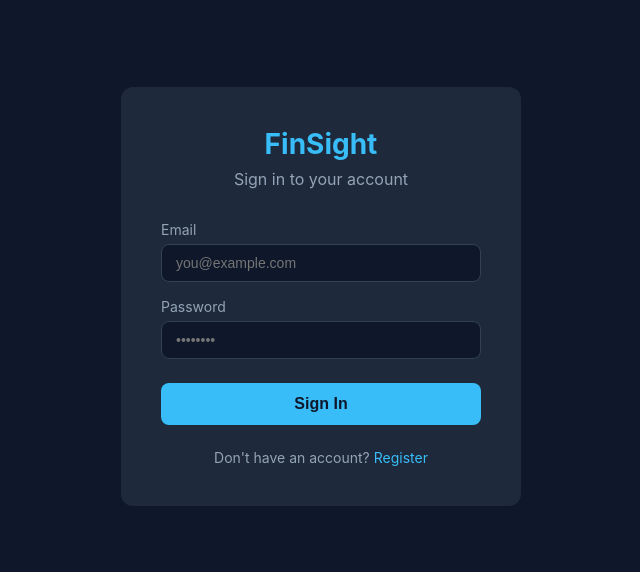
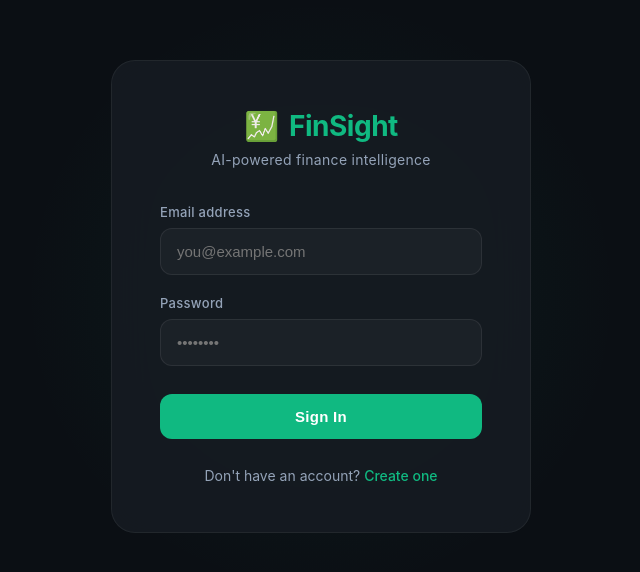
Before and after one commit to Zablon-Tesfaye/finsight, a React (Vite) app in the folder frontend/finsight-ui/: page /login in a window 1280 px wide. Shown: the part 104-676 px from the top of the page, without its empty margins (319-959 px from the left). Built offline with nearby package versions, Linux system fonts and the light colour scheme.

Commit message:
style: redesign login page with premium glass morphism UI

```diff
--- a/frontend/finsight-ui/src/pages/Login.jsx
+++ b/frontend/finsight-ui/src/pages/Login.jsx
@@ -2,53 +2,61 @@ import { useState } from 'react';
 import { useNavigate, Link } from 'react-router-dom';
 import api from '../api';
 
-// ============================================
-// LOGIN PAGE
-// Handles user login and stores JWT token
-// ============================================
 export default function Login() {
-  // useState stores the form values and error message
   const [email, setEmail] = useState('');
   const [password, setPassword] = useState('');
   const [error, setError] = useState('');
+  const [loading, setLoading] = useState(false);
   const navigate = useNavigate();
 
-  // ============================================
-  // HANDLE SUBMIT
-  // Called when user clicks the login button
-  // ============================================
-  const handleSubmit = async (e) => {
-    e.preventDefault();
+  const handleSubmit = async () => {
+    setLoading(true);
+    setError('');
     try {
-      // send email and password to backend
       const response = await api.post('/auth/login', { email, password });
-
-      // store the JWT token in localStorage
       localStorage.setItem('token', response.data.access_token);
-
-      // redirect to dashboard
       navigate('/dashboard');
     } catch (err) {
       setError('Invalid email or password');
+      setLoading(false);
     }
+  };
+
+  const handleKeyDown = (e) => {
+    if (e.key === 'Enter') handleSubmit();
   };
 
   return (
     <div style={styles.container}>
+      {/* BACKGROUND GLOW */}
+      <div style={styles.glow} />
+
       <div style={styles.card}>
-        <h1 style={styles.title}>FinSight</h1>
-        <p style={styles.subtitle}>Sign in to your account</p>
+        {/* LOGO */}
+        <div style={styles.logoWrapper}>
+          <div style={styles.logoIcon}>💹</div>
+          <h1 style={styles.logo}>FinSight</h1>
+        </div>
 
-        {error && <p style={styles.error}>{error}</p>}
+        <p style={styles.subtitle}>
+          AI-powered finance intelligence
+        </p>
+
+        {error && (
+          <div style={styles.errorBox}>
+            <span>⚠ {error}</span>
+          </div>
+        )}
 
         <div style={styles.form}>
           <div style={styles.field}>
-            <label style={styles.label}>Email</label>
+            <label style={styles.label}>Email address</label>
             <input
               style={styles.input}
               type="email"
               value={email}
               onChange={(e) => setEmail(e.target.value)}
+              onKeyDown={handleKeyDown}
               placeholder="you@example.com"
             />
           </div>
@@ -60,102 +68,148 @@ export default function Login() {
               type="password"
               value={password}
               onChange={(e) => setPassword(e.target.value)}
+              onKeyDown={handleKeyDown}
               placeholder="••••••••"
             />
           </div>
 
-          <button style={styles.button} onClick={handleSubmit}>
-            Sign In
+          <button
+            style={{
+              ...styles.button,
+              opacity: loading ? 0.7 : 1,
+            }}
+            onClick={handleSubmit}
+            disabled={loading}
+          >
+            {loading ? 'Signing in...' : 'Sign In'}
           </button>
         </div>
 
-        <p style={styles.link}>
+        <p style={styles.footer}>
           Don't have an account?{' '}
-          <Link to="/register" style={styles.linkText}>Register</Link>
+          <Link to="/register" style={styles.link}>
+            Create one
+          </Link>
         </p>
       </div>
     </div>
   );
 }
 
-// ============================================
-// STYLES
-// Inline styles to keep everything in one file
-// ============================================
 const styles = {
   container: {
     minHeight: '100vh',
     display: 'flex',
     alignItems: 'center',
     justifyContent: 'center',
-    backgroundColor: '#0f172a',
+    backgroundColor: '#0B0F14',
+    position: 'relative',
+    overflow: 'hidden',
+  },
+  glow: {
+    position: 'absolute',
+    width: '600px',
+    height: '600px',
+    borderRadius: '50%',
+    background: 'radial-gradient(circle, rgba(16,185,129,0.08) 0%, transparent 70%)',
+    top: '50%',
+    left: '50%',
+    transform: 'translate(-50%, -50%)',
+    pointerEvents: 'none',
   },
   card: {
-    backgroundColor: '#1e293b',
-    padding: '40px',
-    borderRadius: '12px',
+    backgroundColor: 'rgba(22, 27, 34, 0.9)',
+    backdropFilter: 'blur(20px)',
+    border: '1px solid rgba(255,255,255,0.06)',
+    padding: '48px',
+    borderRadius: '24px',
     width: '100%',
-    maxWidth: '400px',
+    maxWidth: '420px',
+    position: 'relative',
+    zIndex: 1,
   },
-  title: {
-    color: '#38bdf8',
+  logoWrapper: {
+    display: 'flex',
+    alignItems: 'center',
+    justifyContent: 'center',
+    gap: '10px',
+    marginBottom: '8px',
+  },
+  logoIcon: {
     fontSize: '28px',
-    fontWeight: 'bold',
-    textAlign: 'center',
-    margin: '0 0 8px 0',
+  },
+  logo: {
+    color: '#10B981',
+    fontSize: '28px',
+    fontWeight: '700',
+    letterSpacing: '-0.5px',
   },
   subtitle: {
-    color: '#94a3b8',
+    color: '#94A3B8',
     textAlign: 'center',
-    marginBottom: '32px',
+    fontSize: '14px',
+    marginBottom: '36px',
+    letterSpacing: '0.3px',
+  },
+  errorBox: {
+    backgroundColor: 'rgba(239, 68, 68, 0.1)',
+    border: '1px solid rgba(239, 68, 68, 0.3)',
+    borderRadius: '10px',
+    padding: '12px 16px',
+    color: '#EF4444',
+    fontSize: '14px',
+    marginBottom: '20px',
+    textAlign: 'center',
   },
   form: {
     display: 'flex',
     flexDirection: 'column',
-    gap: '16px',
+    gap: '20px',
   },
   field: {
     display: 'flex',
     flexDirection: 'column',
-    gap: '6px',
+    gap: '8px',
   },
   label: {
-    color: '#94a3b8',
+    color: '#94A3B8',
+    fontSize: '13px',
+    fontWeight: '500',
+    letterSpacing: '0.3px',
+  },
+  input: {
+    padding: '14px 16px',
+    borderRadius: '12px',
+    border: '1px solid rgba(255,255,255,0.08)',
+    backgroundColor: 'rgba(255,255,255,0.03)',
+    color: '#F8FAFC',
+    fontSize: '15px',
+    outline: 'none',
+    transition: 'border-color 0.2s',
+    width: '100%',
+  },
+  button: {
+    padding: '14px',
+    backgroundColor: '#10B981',
+    color: '#fff',
+    border: 'none',
+    borderRadius: '12px',
+    fontSize: '15px',
+    fontWeight: '600',
+    cursor: 'pointer',
+    marginTop: '8px',
+    letterSpacing: '0.3px',
+    transition: 'opacity 0.2s',
+  },
+  footer: {
+    color: '#94A3B8',
+    textAlign: 'center',
+    marginTop: '28px',
     fontSize: '14px',
   },
-  input: {
-    padding: '10px 14px',
-    borderRadius: '8px',
-    border: '1px solid #334155',
-    backgroundColor: '#0f172a',
-    color: '#f1f5f9',
-    fontSize: '14px',
-    outline: 'none',
-  },
-  button: {
-    padding: '12px',
-    backgroundColor: '#38bdf8',
-    color: '#0f172a',
-    border: 'none',
-    borderRadius: '8px',
-    fontSize: '16px',
-    fontWeight: 'bold',
-    cursor: 'pointer',
-    marginTop: '8px',
-  },
-  error: {
-    color: '#f87171',
-    textAlign: 'center',
-    marginBottom: '16px',
-  },
   link: {
-    color: '#94a3b8',
-    textAlign: 'center',
-    marginTop: '24px',
-    fontSize: '14px',
-  },
-  linkText: {
-    color: '#38bdf8',
+    color: '#10B981',
     textDecoration: 'none',
+    fontWeight: '500',
   },
 };
```
